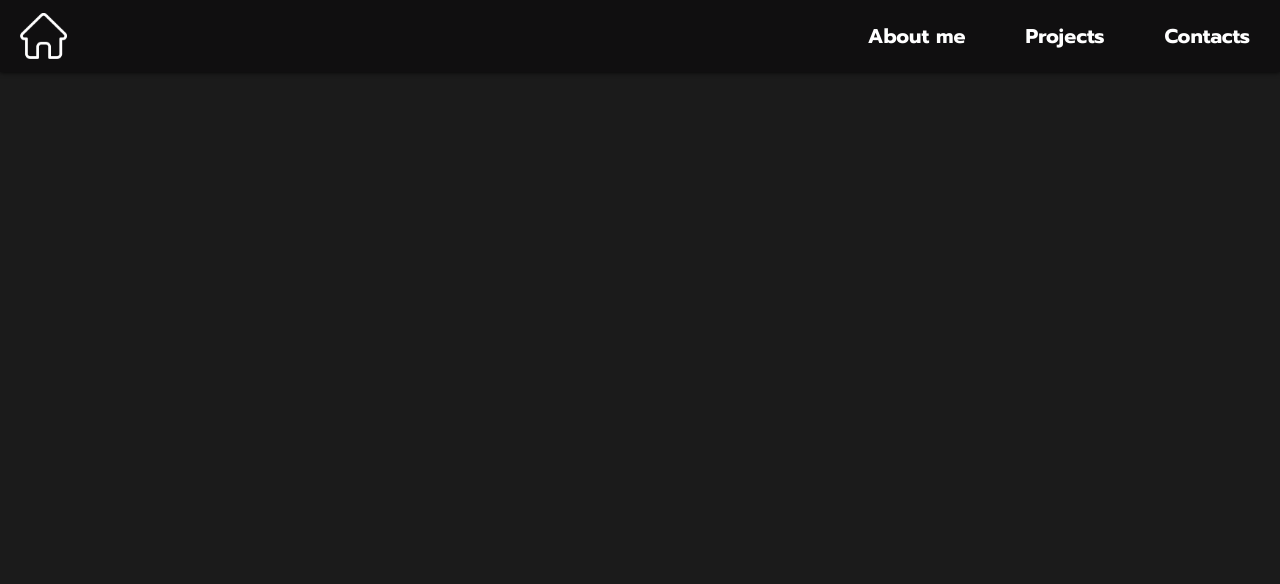
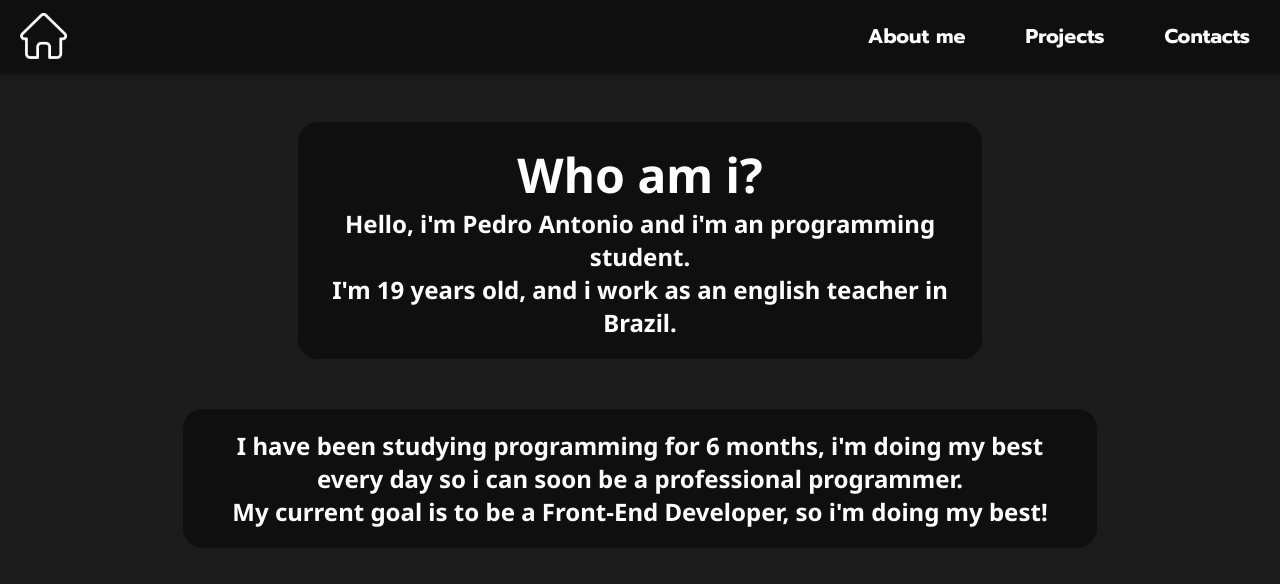
Before and after one commit to Pedyz/Portfolio-Website, a plain HTML site: page About_me/index.html in a window 1280 px wide. Drawn offline with Linux system fonts and the light colour scheme.

Commit message:
Added texts to About Me page

```diff
--- a/About_me/index.html
+++ b/About_me/index.html
@@ -13,6 +13,17 @@
                 <li id="contacts">Contacts</li>
             </ul>
         </header>
+        <main>
+            <section>
+                <div class="cards" id="first">
+                    <h2>Who am i?</h2>
+                    <h3>Hello, i'm Pedro Antonio and i'm an programming student.<br>I'm 19 years old, and i work as an english teacher in Brazil.</h3>
+                </div>
+                <div class="cards" id="second">
+                    <h3>I have been studying programming for 6 months, i'm doing my best every day so i can soon be a professional programmer.<br>My current goal is to be a Front-End Developer, so i'm doing my best!</h3>
+                </div>
+            </section>
+        </main>
         <script src="main.js"></script>
     </body>
 </html>
--- a/About_me/styles.css
+++ b/About_me/styles.css
@@ -65,3 +65,42 @@ header li:active, header img:active {
     color: black;
     transition: 0s;
 }
+
+main {
+    font-family: 'Noto Sans', sans-serif;
+    color: white;
+}
+
+main section {
+    width: 90%;
+    margin: 0 auto;
+    height: 91vh;
+}
+
+main h2 {
+    font-size: 3rem;
+
+}
+
+main h3 {
+    font-size: 1.5rem;
+}
+
+.cards {
+    text-align: center;
+    background-color: #100F10;
+    padding: 20px 25px;
+    margin: 0 auto;
+    border-radius: 20px;
+    position: relative;
+}
+
+#first {
+    top: 50px;
+    width: 55%;
+}
+
+#second {
+    top: 100px;
+    width: 75%;
+}
```
